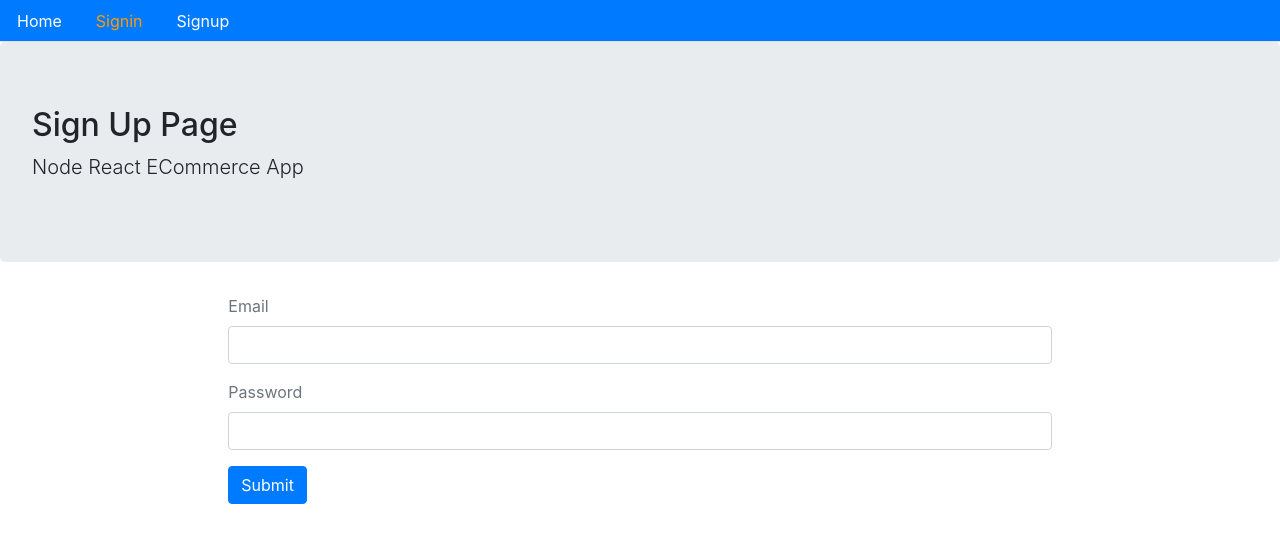
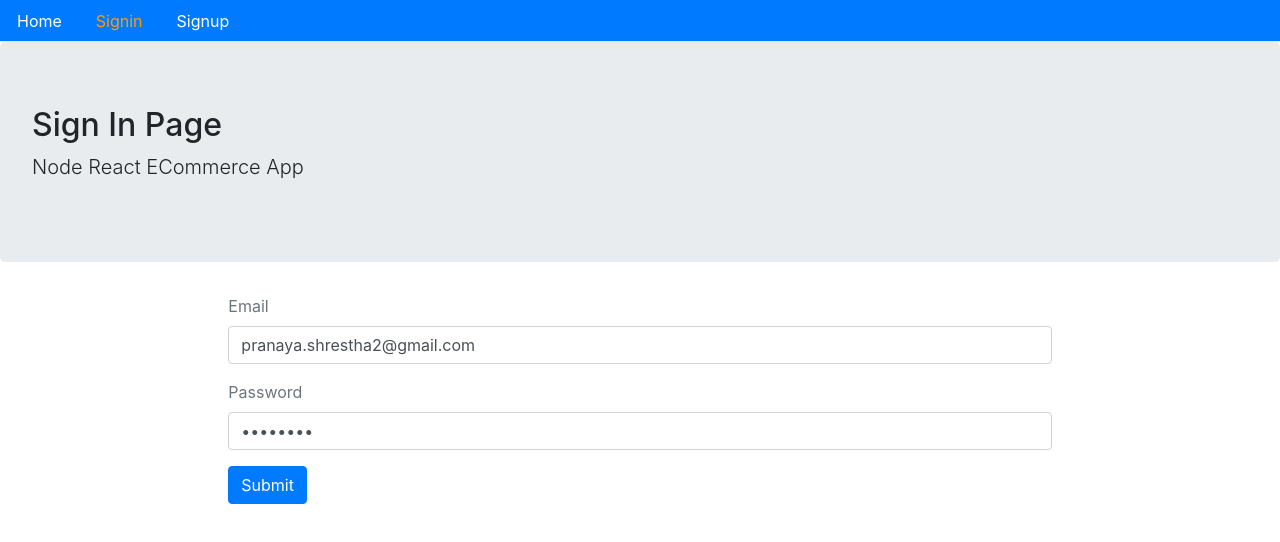
Before and after one commit to pshrest2/Ecommerce_Client, a React (Create React App) app: page /signin in a window 1280 px wide. Shown: the top 542 px of the page. Built offline with nearby package versions, Linux system fonts and the light colour scheme.

Commit message:
store user authentication token to local storage

```diff
--- a/src/auth/index.js
+++ b/src/auth/index.js
@@ -29,5 +29,12 @@ export const signin = (user) => {
   });
   // .catch((err) => {
   //   console.log(err);
-  // });  // is this necessary?
+  // });
 };
+
+export const authenticate = (data, next) => {
+  if (typeof window !== "undefined") {
+    localStorage.setItem("jwt", JSON.stringify(data));
+    next();
+  }
+};
--- a/src/user/Signin.js
+++ b/src/user/Signin.js
@@ -1,12 +1,12 @@
 import React, { useState } from "react";
 import Layout from "../core/Layout";
-import { Link, Redirect } from "react-router-dom";
-import { signin } from "../auth";
+import { Redirect } from "react-router-dom";
+import { signin, authenticate } from "../auth";
 
 const Signin = () => {
   const [values, setValues] = useState({
-    email: "",
-    password: "",
+    email: "pranaya.shrestha2@gmail.com",
+    password: "hello123",
     error: "",
     loading: false,
     redirect: false,
@@ -26,9 +26,11 @@ const Signin = () => {
       if (data.error) {
         setValues({ ...values, error: data.error, loading: false });
       } else {
-        setValues({
-          ...values,
-          redirect: true,
+        authenticate(data, () => {
+          setValues({
+            ...values,
+            redirect: true,
+          });
         });
       }
     });
@@ -83,7 +85,7 @@ const Signin = () => {
 
   return (
     <Layout
-      title="Sign Up Page"
+      title="Sign In Page"
       description="Node React ECommerce App"
       className="container col-md-8 offset-md-2"
     >
```
Also changed, not shown: 1 other file (tests, documents, lock files or other folders).
